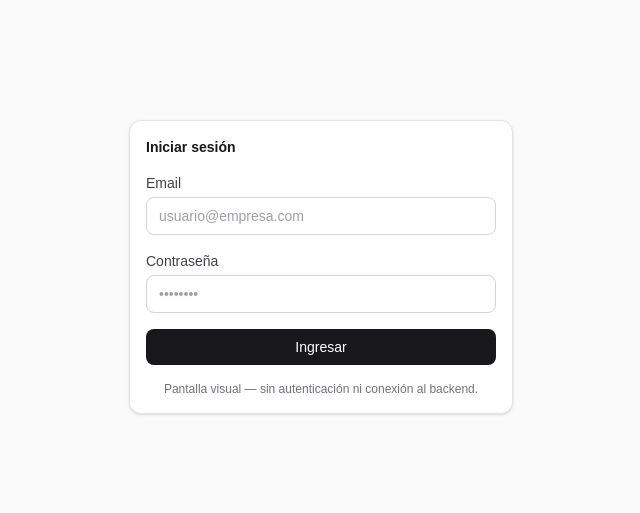
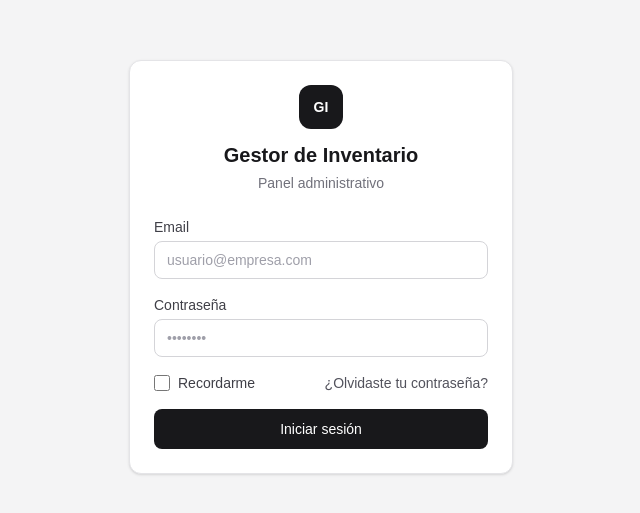
Before and after one commit to Maxii34/Gestor-Inventario, a Next.js app: page /login in a window 1280 px wide. Shown: the part 133-646 px from the top of the page, without its empty margins (319-959 px from the left). Built offline with nearby package versions, Linux system fonts and the light colour scheme.

Commit message:
Agregar pantalla visual de login y componente Checkbox reutilizable

```diff
--- a/src/app/login/page.tsx
+++ b/src/app/login/page.tsx
@@ -1,16 +1,45 @@
-import { Button, Input, Card } from '@/components';
+import { Button, Card, Checkbox, Input } from '@/components';
 
 export default function LoginPage() {
   return (
-    <div className="flex min-h-screen items-center justify-center bg-zinc-50 p-6">
-      <Card title="Iniciar sesión" className="w-full max-w-sm">
-        <div className="flex flex-col gap-4">
-          <Input label="Email" type="email" placeholder="usuario@empresa.com" />
-          <Input label="Contraseña" type="password" placeholder="••••••••" />
-          <Button>Ingresar</Button>
-          <p className="text-center text-xs text-zinc-500">
-            Pantalla visual — sin autenticación ni conexión al backend.
-          </p>
+    <div className="flex min-h-screen items-center justify-center bg-zinc-100 p-4">
+      <Card padding="lg" className="w-full max-w-sm">
+        <div className="flex flex-col items-center text-center">
+          <span
+            aria-hidden="true"
+            className="flex h-11 w-11 items-center justify-center rounded-xl bg-zinc-900 text-sm font-bold text-white"
+          >
+            GI
+          </span>
+          <h1 className="mt-3 text-xl font-bold text-zinc-900">Gestor de Inventario</h1>
+          <p className="mt-1 text-sm text-zinc-500">Panel administrativo</p>
+        </div>
+
+        <div className="mt-6 flex flex-col gap-4">
+          <Input
+            label="Email"
+            type="email"
+            placeholder="usuario@empresa.com"
+            autoComplete="email"
+          />
+          <Input
+            label="Contraseña"
+            type="password"
+            placeholder="••••••••"
+            autoComplete="current-password"
+          />
+          <div className="flex items-center justify-between gap-4">
+            <Checkbox label="Recordarme" />
+            <button
+              type="button"
+              className="text-sm text-zinc-600 underline-offset-2 hover:text-zinc-900 hover:underline"
+            >
+              ¿Olvidaste tu contraseña?
+            </button>
+          </div>
+          <Button type="button" size="lg" fullWidth>
+            Iniciar sesión
+          </Button>
         </div>
       </Card>
     </div>
--- a/src/components/ui/Card.tsx
+++ b/src/components/ui/Card.tsx
@@ -6,10 +6,16 @@ interface CardProps {
   actions?: ReactNode;
   footer?: ReactNode;
   children: ReactNode;
+  padding?: 'md' | 'lg';
   className?: string;
 }
 
-export function Card({ title, subtitle, actions, footer, children, className = '' }: CardProps) {
+const BODY_PADDING = {
+  md: 'p-4',
+  lg: 'p-6',
+};
+
+export function Card({ title, subtitle, actions, footer, children, padding = 'md', className = '' }: CardProps) {
   return (
     <div className={`rounded-xl border border-zinc-200 bg-white shadow-sm ${className}`}>
       {(title || actions) && (
@@ -21,7 +27,7 @@ export function Card({ title, subtitle, actions, footer, children, className = '
           {actions && <div className="flex shrink-0 gap-2">{actions}</div>}
         </div>
       )}
-      <div className="p-4">{children}</div>
+      <div className={BODY_PADDING[padding]}>{children}</div>
       {footer && <div className="border-t border-zinc-100 px-4 py-3">{footer}</div>}
     </div>
   );
--- /dev/null
+++ b/src/components/ui/Checkbox.tsx
@@ -0,0 +1,28 @@
+import type { InputHTMLAttributes } from 'react';
+
+interface CheckboxProps extends Omit<InputHTMLAttributes<HTMLInputElement>, 'type'> {
+  label?: string;
+  error?: string;
+}
+
+export function Checkbox({ label, error, id, className = '', ...props }: CheckboxProps) {
+  const checkboxId = id ?? (label ? label.toLowerCase().replace(/\s+/g, '-') : undefined);
+  return (
+    <span className={`inline-flex flex-col gap-1 text-sm ${className}`}>
+      <label
+        htmlFor={checkboxId}
+        className="inline-flex cursor-pointer items-center gap-2 text-zinc-700 hover:text-zinc-900"
+      >
+        <input
+          id={checkboxId}
+          type="checkbox"
+          aria-invalid={error ? true : undefined}
+          className="h-4 w-4 shrink-0 cursor-pointer rounded border-zinc-300 accent-zinc-900 disabled:cursor-not-allowed disabled:opacity-50"
+          {...props}
+        />
+        {label && <span>{label}</span>}
+      </label>
+      {error && <span className="text-xs text-red-600">{error}</span>}
+    </span>
+  );
+}
--- a/src/components/ui/index.ts
+++ b/src/components/ui/index.ts
@@ -1,6 +1,7 @@
 export * from './Button';
 export * from './Input';
 export * from './Select';
+export * from './Checkbox';
 export * from './Card';
 export * from './Badge';
 export * from './Modal';
```
